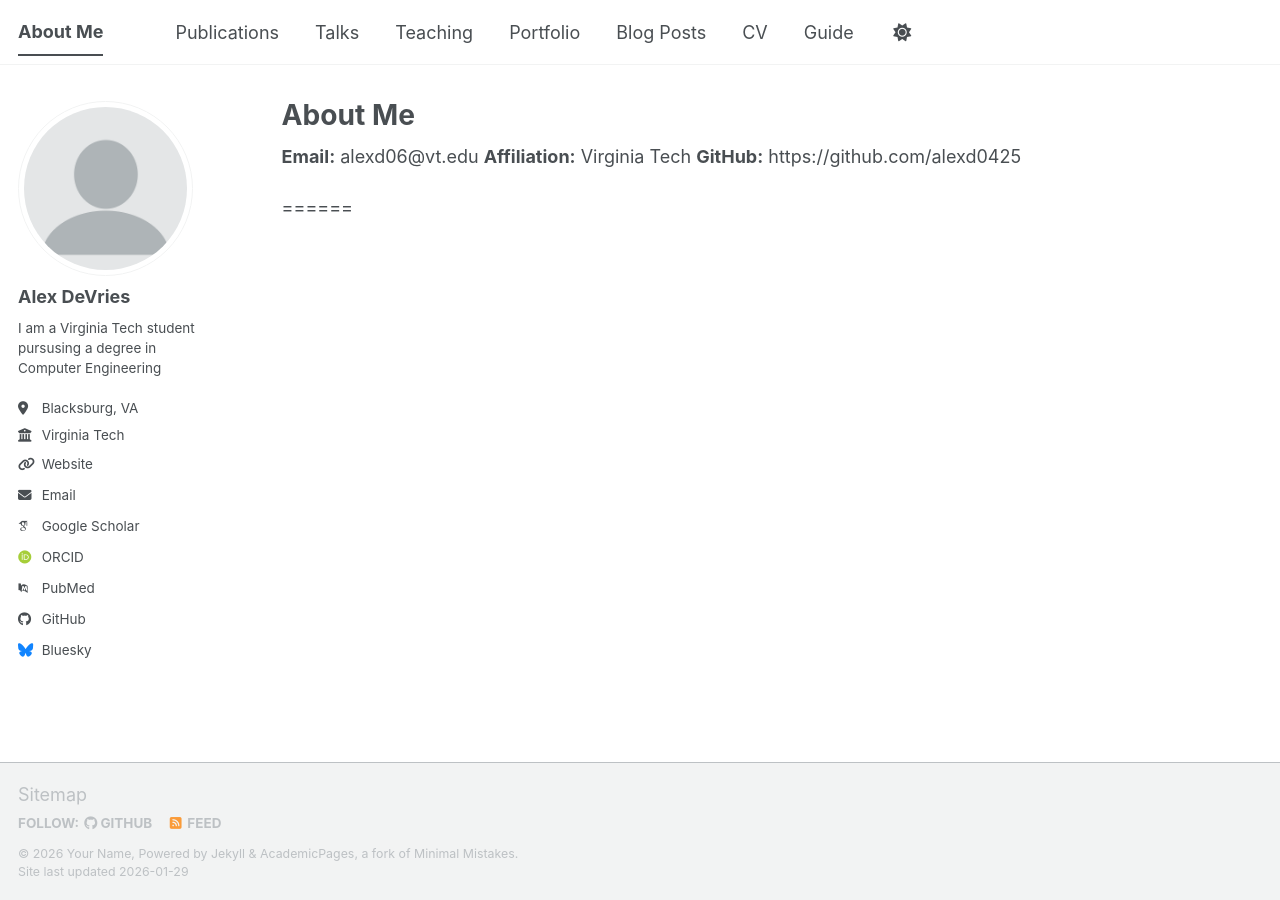
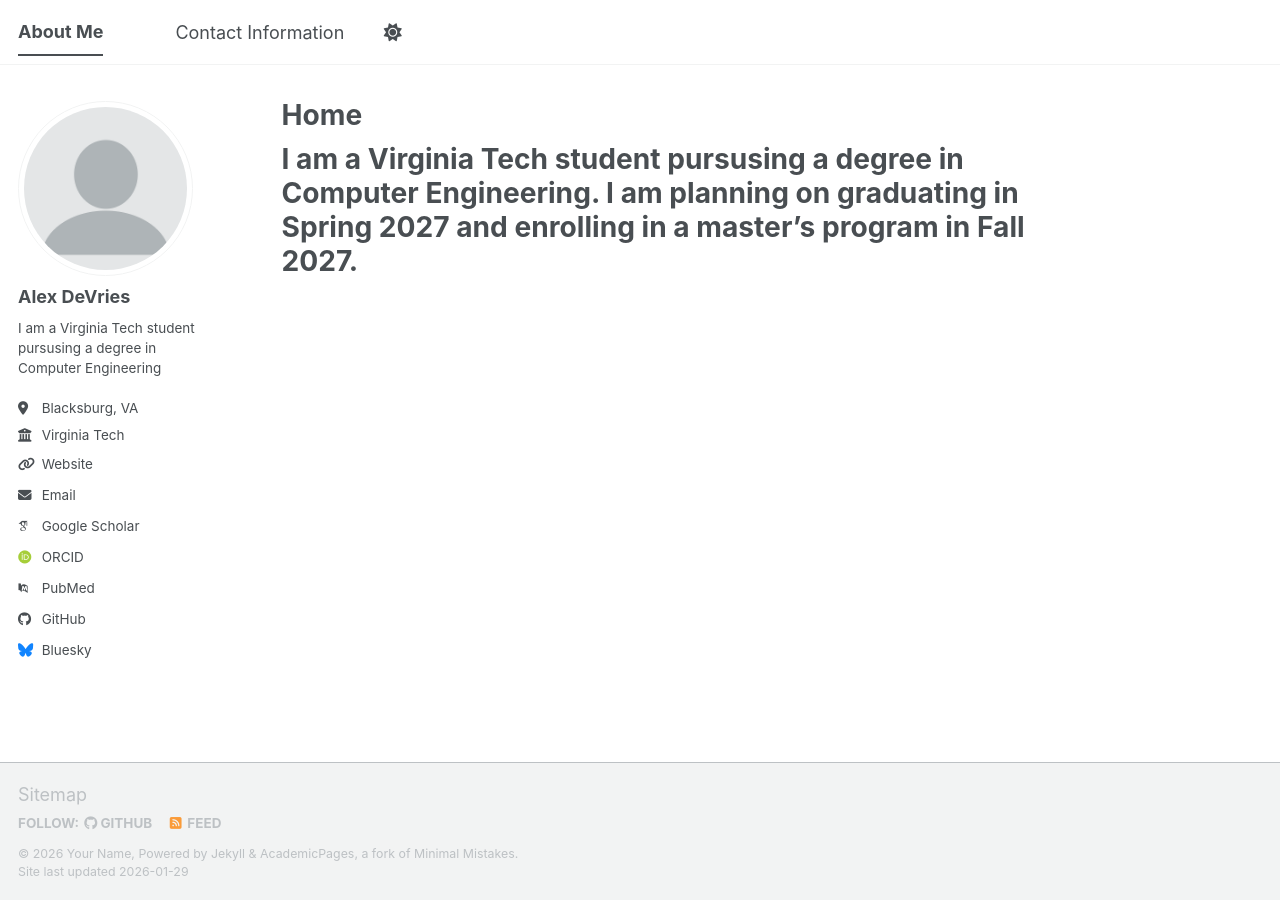
Before and after one commit to alexd0425/alexd0425.github.io, a Jekyll site: the page built from _pages/about.md, in a window 1280 px wide. Built offline with Jekyll 4.4.1, drawn with Linux system fonts in a browser that asks for light colours; some web fonts are replaced; a script bundle is joined from its source files by our own code; library files that are not in the unit come from our copies.

Commit message:
Updated site by updating navigation and removing unneeded pages

```diff
--- a/_data/navigation.yml
+++ b/_data/navigation.yml
@@ -8,26 +8,5 @@
 #      Markdown formatted page while the second is generated using JSON.
 
 main:
-  - title: "Publications"
-    url: /publications/
-
-  - title: "Talks"
-    url: /talks/
-
-  - title: "Teaching"
-    url: /teaching/
-
-  - title: "Portfolio"
-    url: /portfolio/
-
-  - title: "Blog Posts"
-    url: /year-archive/
-
-  - title: "CV"
-    url: /cv/
-
-  # - title: "CV"
-  #   url: /cv-json/
-
-  - title: "Guide"
-    url: /markdown/
+  - title: "Contact Information"
+    url: /contact/
--- a/_pages/about.md
+++ b/_pages/about.md
@@ -1,14 +1,11 @@
 ---
 permalink: /
-title: "About Me"
+title: "Home"
 author_profile: true
 redirect_from:
   - /about/
   - /about.html
 ---
 
-**Email:** alexd06@vt.edu
-**Affiliation:** Virginia Tech
-**GitHub:** https://github.com/alexd0425
-
+I am a Virginia Tech student pursusing a degree in Computer Engineering. I am planning on graduating in Spring 2027 and enrolling in a master's program in Fall 2027.
 ======
```
